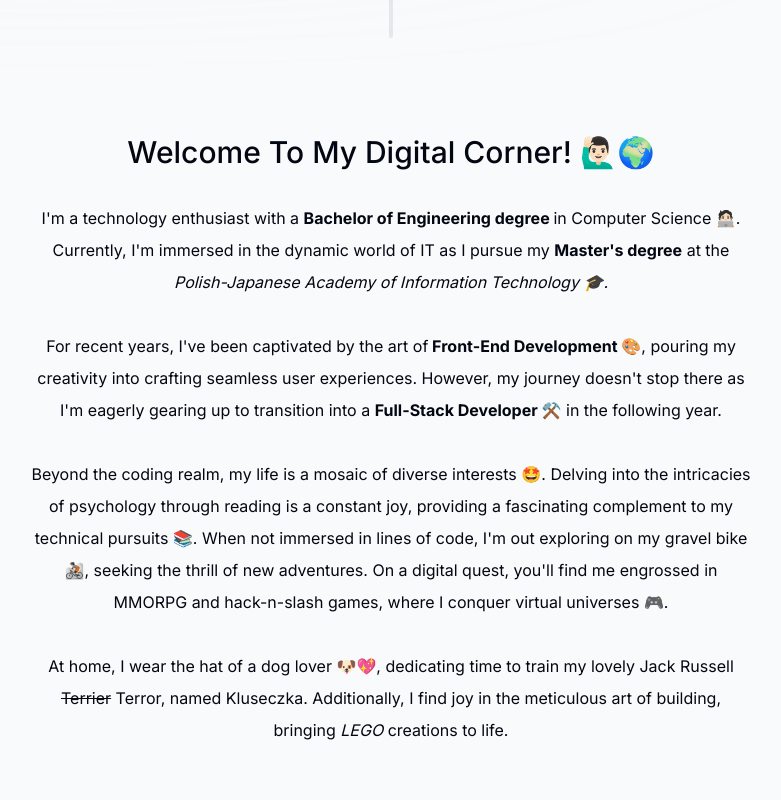
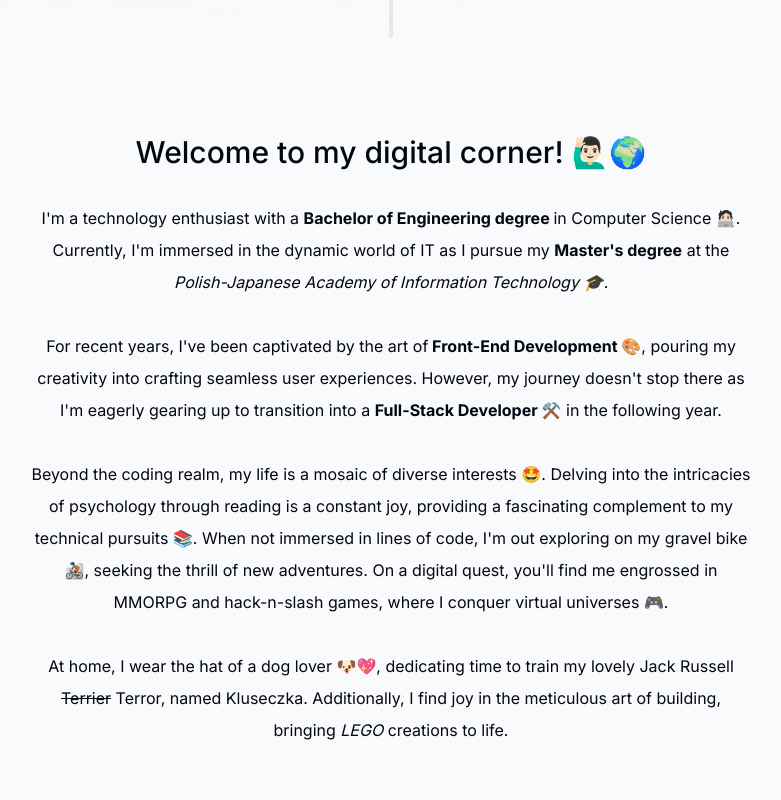
Before and after one commit to dr0er/portfolio-nextjs, a Next.js app: page / in a window 1280 px wide. Shown: the part 840-1640 px from the top of the page, without its empty margins (249-1030 px from the left). Built offline with nearby package versions, Linux system fonts and the light colour scheme; no server answers.

Commit message:
add heading capitalize change

```diff
--- a/components/section-heading.tsx
+++ b/components/section-heading.tsx
@@ -5,9 +5,5 @@ type SectionHeadingProps = {
 };
 
 export default function SectionHeading({ children }: SectionHeadingProps) {
-  return (
-    <h2 className="text-3xl font-medium capitalize mb-8 text-center">
-      {children}
-    </h2>
-  );
+  return <h2 className="text-3xl font-medium mb-8 text-center">{children}</h2>;
 }
```
